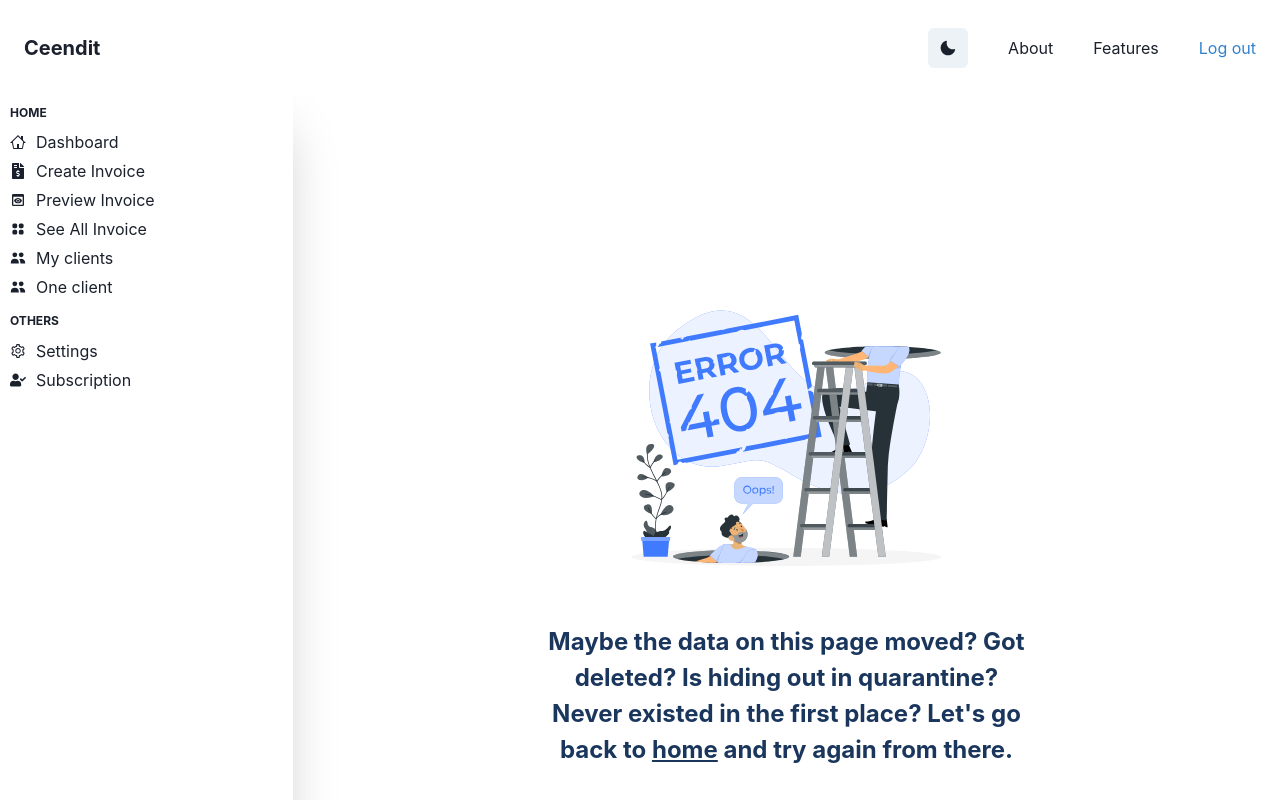
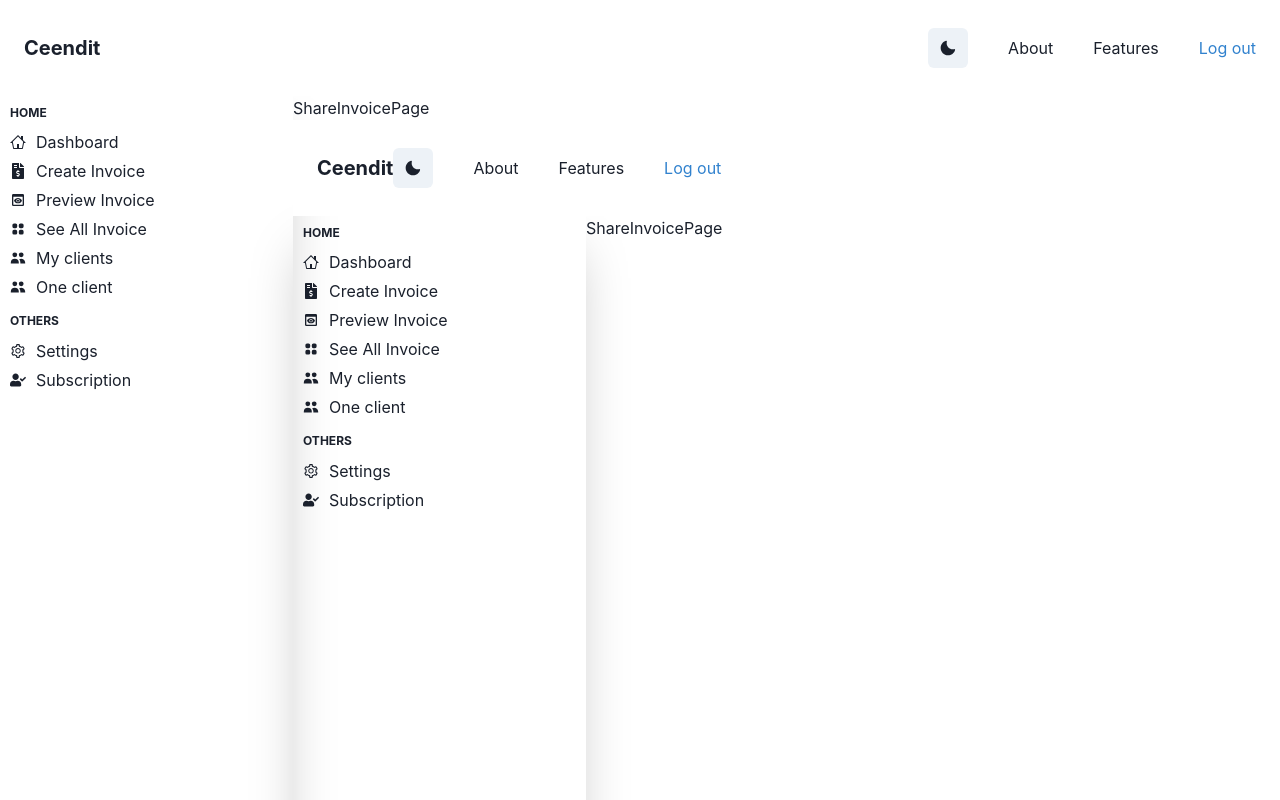
Before and after one commit to kodervine/ceendit-react, a React (Vite) app: page /share-invoice/1 in a window 1280 px wide. Shown: the top 800 px of the page. Built offline with nearby package versions, Linux system fonts and the light colour scheme; no server answers; the database is empty; sample sign-in values are in the browser's storage.

Commit message:
Created share invoice page to have dynamic invoice links for prospects

```diff
--- a/src/App.jsx
+++ b/src/App.jsx
@@ -14,6 +14,7 @@ import ProtectedRoutes from "./utils/ProtectedRoutes";
 import Dashboard from "./pages/Dashboard";
 import AllClientsPage from "./components/clientsComponents/AllClientsPage";
 import ClientPage from "./pages/ClientPage";
+import ShareInvoicePage from "./pages/ShareInvoicePage";
 
 function App() {
   // For form preview
@@ -39,6 +40,9 @@ function App() {
             element={showPreviewComponent ? <FormPreview /> : <Error />}
           />
           <Route path="/invoice-history" element={<InvoiceHistory />} />
+          <Route path="/share-invoice" element={<ShareInvoicePage />}>
+            <Route path=":index" element={<ShareInvoicePage />} />
+          </Route>
         </Route>
         <Route path="*" element={<Error />} />
       </Routes>
--- a/src/index.css
+++ /dev/null
@@ -1,12 +0,0 @@
-:root {
-  font-family: Inter, Avenir, Helvetica, Arial, sans-serif;
-  font-size: 16px;
-  line-height: 24px;
-  font-weight: 400;
-
-  font-synthesis: none;
-  text-rendering: optimizeLegibility;
-  -webkit-font-smoothing: antialiased;
-  -moz-osx-font-smoothing: grayscale;
-  -webkit-text-size-adjust: 100%;
-}
--- a/src/main.jsx
+++ b/src/main.jsx
@@ -4,7 +4,6 @@ import App from "./App";
 import { AppProvider } from "./context/AppContext";
 import { UserProvider } from "./context/UserContext";
 import { ChakraProvider } from "@chakra-ui/react";
-import "./index.css";
 import { BrowserRouter as Router } from "react-router-dom";
 
 ReactDOM.createRoot(document.getElementById("root")).render(
--- a/src/pages/InvoiceHistory.jsx
+++ b/src/pages/InvoiceHistory.jsx
@@ -35,7 +35,8 @@ const InvoiceHistory = () => {
   const smallScreenWidth = window.innerWidth < 700;
   const { colorMode } = useColorMode();
   // javascript
-  const { allInvoiceData, handlePrint, EachDownloadRef } = useGlobalContext();
+  const { allInvoiceData, handlePrint, handleNavigateUser, EachDownloadRef } =
+    useGlobalContext();
 
   return (
     <Box>
@@ -174,7 +175,7 @@ const InvoiceHistory = () => {
                 </TableContainer>
 
                 {/* Buttons  */}
-                <Flex direction={smallScreenWidth ? "column" : "row"}>
+                <Flex direction={smallScreenWidth ? "column" : "row"} gap="4">
                   <Button
                     onClick={() => handlePrint(invoiceFirestore, index)}
                     colorScheme="blue"
@@ -183,6 +184,17 @@ const InvoiceHistory = () => {
                     maxW="960px"
                   >
                     <Text>Download</Text>
+                  </Button>
+                  <Button
+                    onClick={() => {
+                      handleNavigateUser(`/share-invoice/${index}`);
+                    }}
+                    colorScheme="blue"
+                    mt="10px"
+                    width={smallScreenWidth ? "100%" : "auto"}
+                    maxW="960px"
+                  >
+                    <Text>Share Invoice</Text>
                   </Button>
 
                   {/* same id from the map from firestore */}
--- /dev/null
+++ b/src/pages/ShareInvoicePage.jsx
@@ -0,0 +1,29 @@
+import React, { useRef } from "react";
+import { Outlet } from "react-router-dom";
+import { Flex, useDisclosure } from "@chakra-ui/react";
+import Nav from "../components/homepageComponents/Nav";
+import DrawerComponent from "../components/homepageComponents/DrawerComponent";
+import Sidebar from "../components/Sidebar";
+
+const ShareInvoicePage = () => {
+  // For drawer component
+  const { isOpen, onOpen, onClose } = useDisclosure();
+  const btnRef = useRef();
+
+  const smallScreenWidth = window.innerWidth < 700;
+  return (
+    <>
+      <Nav btnRef={btnRef} onOpen={onOpen} />
+      <DrawerComponent isOpen={isOpen} onClose={onClose} btnRef={btnRef} />
+      <Flex>
+        {!smallScreenWidth && <Sidebar />}
+        <Flex direction="column">
+          ShareInvoicePage
+          <Outlet />
+        </Flex>
+      </Flex>
+    </>
+  );
+};
+
+export default ShareInvoicePage;
```
